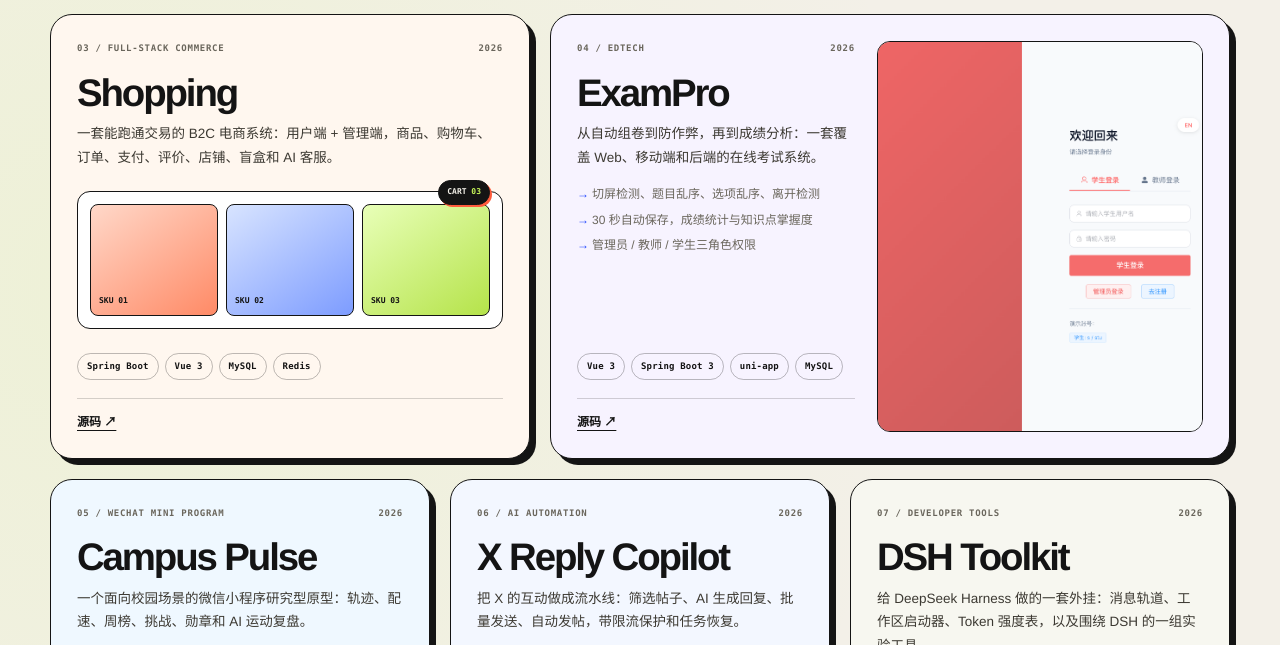
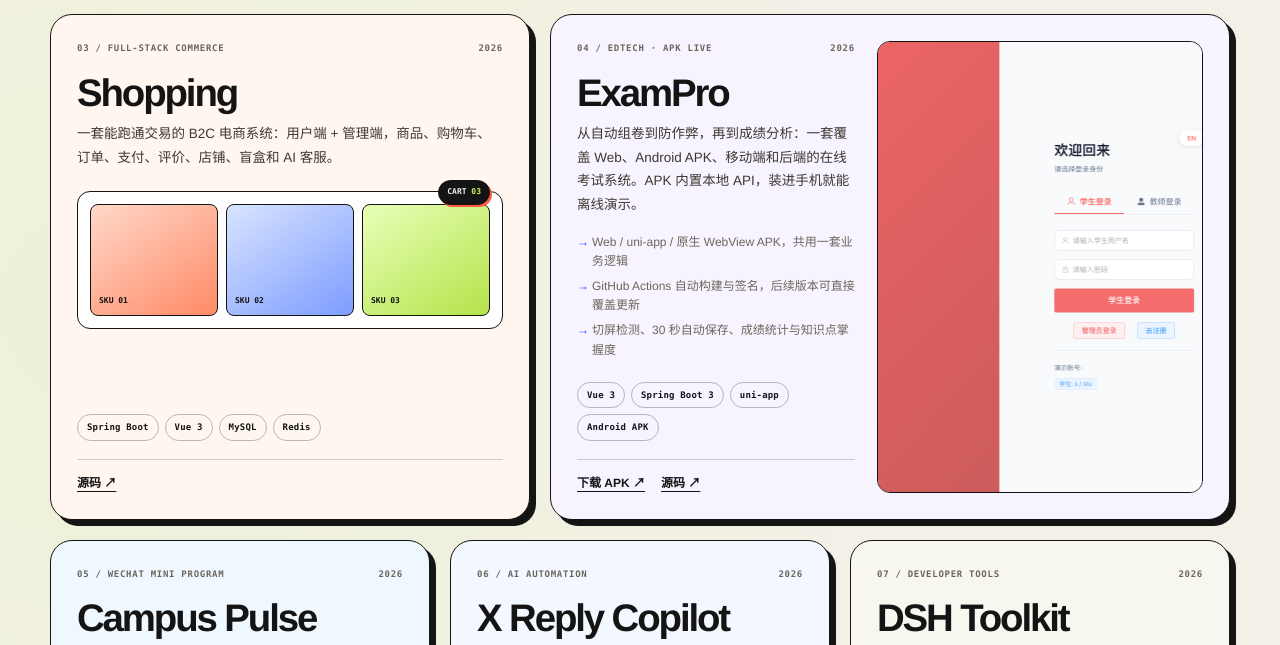
Before and after one commit to chou109/chou109.github.io, a plain HTML site: page index.html in a window 1280 px wide. Shown: the part 2066-2711 px from the top of the page. Drawn offline with Linux system fonts and the light colour scheme.

Commit message:
Feature ExamPro Android APK on homepage

```diff
--- a/index.html
+++ b/index.html
@@ -4,14 +4,14 @@
   <meta charset="utf-8">
   <meta name="viewport" content="width=device-width, initial-scale=1">
   <title>chou109 — 把想法做成能跑的东西</title>
-  <meta name="description" content="chou109 的个人主页：浏览器扩展、AI 应用、全栈系统与开发者工具。11 个公开项目，一个人从需求、设计、开发到部署。">
+  <meta name="description" content="chou109 的个人主页：浏览器扩展、AI 应用、全栈系统、Android APK 与开发者工具。11 个公开项目，一个人从需求、设计、开发到部署。">
   <meta name="theme-color" content="#f3f0e8">
   <link rel="icon" type="image/svg+xml" href="./assets/avatar.svg">
   <link rel="apple-touch-icon" href="./assets/avatar.png">
   <link rel="canonical" href="https://chou109.github.io/">
   <meta property="og:type" content="website">
   <meta property="og:title" content="chou109 — 把想法做成能跑的东西">
-  <meta property="og:description" content="浏览器扩展、AI 应用、全栈系统与开发者工具。11 个公开项目，一个人从需求、设计、开发到部署。">
+  <meta property="og:description" content="浏览器扩展、AI 应用、全栈系统、Android APK 与开发者工具。11 个公开项目，一个人从需求、设计、开发到部署。">
   <meta property="og:url" content="https://chou109.github.io/">
   <meta property="og:image" content="https://chou109.github.io/assets/projects/ai-home.png">
   <meta name="twitter:card" content="summary_large_image">
@@ -78,7 +78,7 @@
           </figure>
           <figure class="deck-card deck-exam">
             <div class="deck-media"><img src="./assets/projects/exampro.png" alt="ExamPro 登录页"></div>
-            <figcaption><span>ExamPro</span><em>FULL STACK</em></figcaption>
+            <figcaption><span>ExamPro</span><em>FULL STACK + APK</em></figcaption>
           </figure>
         </div>
       </div>
@@ -94,8 +94,8 @@
 
     <div class="ticker" aria-hidden="true">
       <div class="ticker-track">
-        <span>CHROME MV3</span><i>✦</i><span>VUE 3</span><i>✦</i><span>SPRING BOOT</span><i>✦</i><span>TYPESCRIPT</span><i>✦</i><span>LLM ORCHESTRATION</span><i>✦</i><span>MYSQL</span><i>✦</i><span>REDIS</span><i>✦</i><span>WECHAT MINI PROGRAM</span><i>✦</i><span>DEEPSEEK HARNESS</span><i>✦</i><span>GITHUB ACTIONS</span><i>✦</i>
-        <span>CHROME MV3</span><i>✦</i><span>VUE 3</span><i>✦</i><span>SPRING BOOT</span><i>✦</i><span>TYPESCRIPT</span><i>✦</i><span>LLM ORCHESTRATION</span><i>✦</i><span>MYSQL</span><i>✦</i><span>REDIS</span><i>✦</i><span>WECHAT MINI PROGRAM</span><i>✦</i><span>DEEPSEEK HARNESS</span><i>✦</i><span>GITHUB ACTIONS</span><i>✦</i>
+        <span>CHROME MV3</span><i>✦</i><span>VUE 3</span><i>✦</i><span>SPRING BOOT</span><i>✦</i><span>TYPESCRIPT</span><i>✦</i><span>LLM ORCHESTRATION</span><i>✦</i><span>MYSQL</span><i>✦</i><span>REDIS</span><i>✦</i><span>WECHAT MINI PROGRAM</span><i>✦</i><span>ANDROID APK</span><i>✦</i><span>GITHUB ACTIONS</span><i>✦</i>
+        <span>CHROME MV3</span><i>✦</i><span>VUE 3</span><i>✦</i><span>SPRING BOOT</span><i>✦</i><span>TYPESCRIPT</span><i>✦</i><span>LLM ORCHESTRATION</span><i>✦</i><span>MYSQL</span><i>✦</i><span>REDIS</span><i>✦</i><span>WECHAT MINI PROGRAM</span><i>✦</i><span>ANDROID APK</span><i>✦</i><span>GITHUB ACTIONS</span><i>✦</i>
       </div>
     </div>
 
@@ -167,16 +167,19 @@
 
           <article class="project exam">
             <div class="project-copy">
-              <div class="project-top"><span>04 / EDTECH</span><span>2026</span></div>
+              <div class="project-top"><span>04 / EDTECH · APK LIVE</span><span>2026</span></div>
               <h3>ExamPro</h3>
-              <p class="project-lead">从自动组卷到防作弊，再到成绩分析：一套覆盖 Web、移动端和后端的在线考试系统。</p>
+              <p class="project-lead">从自动组卷到防作弊，再到成绩分析：一套覆盖 Web、Android APK、移动端和后端的在线考试系统。APK 内置本地 API，装进手机就能离线演示。</p>
               <ul class="project-list">
-                <li>切屏检测、题目乱序、选项乱序、离开检测</li>
-                <li>30 秒自动保存，成绩统计与知识点掌握度</li>
-                <li>管理员 / 教师 / 学生三角色权限</li>
+                <li>Web / uni-app / 原生 WebView APK，共用一套业务逻辑</li>
+                <li>GitHub Actions 自动构建与签名，后续版本可直接覆盖更新</li>
+                <li>切屏检测、30 秒自动保存、成绩统计与知识点掌握度</li>
               </ul>
-              <div class="chips"><span>Vue 3</span><span>Spring Boot 3</span><span>uni-app</span><span>MySQL</span></div>
-              <div class="project-links"><a href="https://github.com/chou109/ExamPro" target="_blank" rel="noopener">源码 ↗</a></div>
+              <div class="chips"><span>Vue 3</span><span>Spring Boot 3</span><span>uni-app</span><span>Android APK</span></div>
+              <div class="project-links">
+                <a href="https://chou109.github.io/ExamPro/" target="_blank" rel="noopener">下载 APK ↗</a>
+                <a href="https://github.com/chou109/ExamPro" target="_blank" rel="noopener">源码 ↗</a>
+              </div>
             </div>
             <div class="project-media exam-media">
               <img src="./assets/projects/exampro.png" alt="ExamPro 在线考试系统登录页">
@@ -317,6 +320,7 @@
           <div class="about-actions">
             <a class="btn btn-blue" href="https://github.com/chou109" target="_blank" rel="noopener">去 GitHub 看看 ↗</a>
             <a class="btn btn-outline" href="https://chou109.github.io/BossHunter/" target="_blank" rel="noopener">看 BossHunter 官网 ↗</a>
+            <a class="btn btn-outline" href="https://chou109.github.io/ExamPro/" target="_blank" rel="noopener">下载 ExamPro APK ↗</a>
           </div>
         </div>
       </div>
```
Also changed, not shown: 1 other file.
